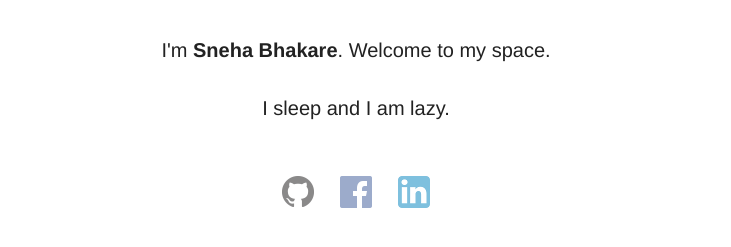
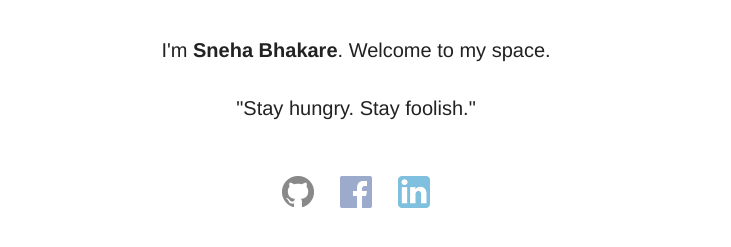
Before and after one commit to snehabhakare/snehabhakare.github.io, a Jekyll site: the page built from index.html, in a window 1280 px wide. Shown: the part 408-655 px from the top of the page, without its empty margins (284-1015 px from the left). Built offline with Jekyll 4.4.1, drawn with Linux system fonts in a browser that asks for light colours; some web fonts are replaced.

Commit message:
Change description

```diff
--- a/index.html
+++ b/index.html
@@ -10,7 +10,7 @@ header: False
       <img src="{{ site.avatar }}" alt="author thumb" class="dot">
       <h1>Sneha</h1>
       <h3>I'm <strong itemprop="name">Sneha Bhakare</strong>. Welcome to my space.</h3>
-      <h3>I sleep and I am lazy.</h3>
+      <h3>"Stay hungry. Stay foolish."</h3>
 
       {% include landing_social.html %}
     </div>
```
Also changed, not shown: 1 other file.
